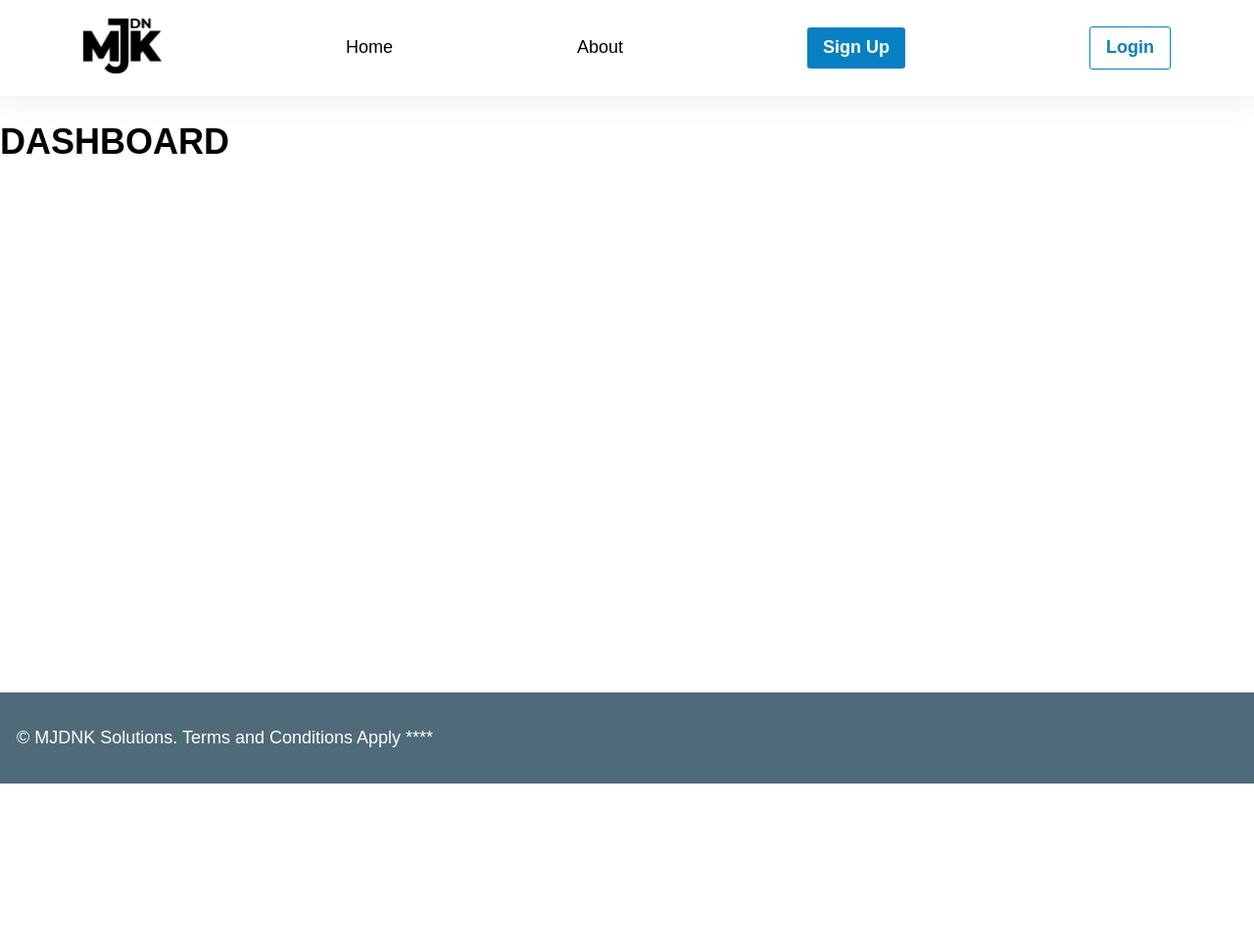
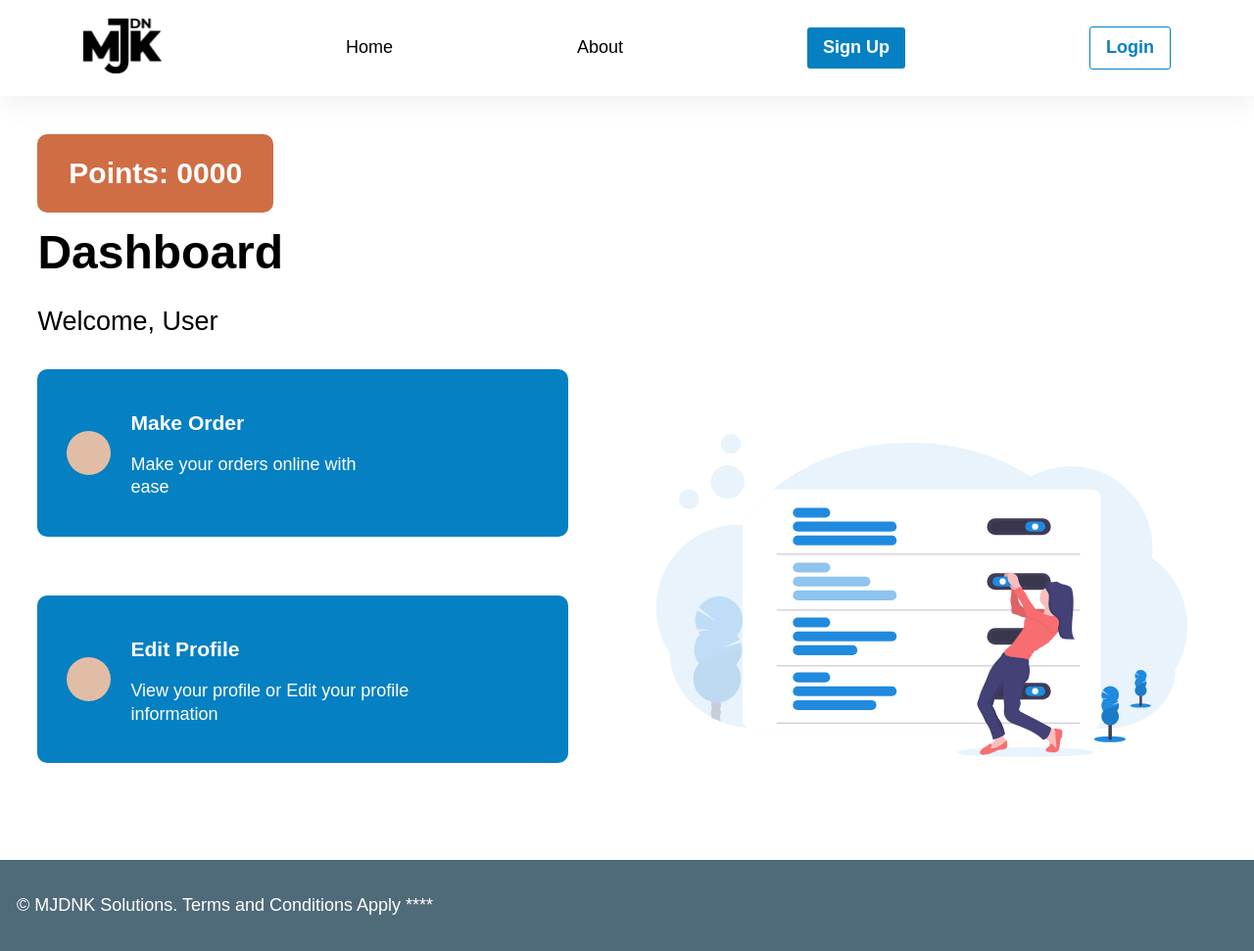
Before and after one commit to SWEN-PROJECT/pizzahut-two, a Flask app: page /dashboard in a window 1280 px wide. Shown: the whole page at 98% size. Before the commit the page ends 800 px from the top, so only its background shows below. Run offline with Flask 2, Linux system fonts and the light colour scheme.

Commit message:
Completed some aspect of Dashboard

```diff
--- /dev/null
+++ b/app/static/css/_dashboard.scss
@@ -0,0 +1,67 @@
+section{
+    padding: 3%;
+
+    .points{
+        width: 20%;
+        height: 10vh;
+        background-color: $dOrange;
+        border-radius: 10px;
+        color: $white;
+        font-size: 20px;
+        display: flex;
+        align-items: center;
+        justify-content: center;
+        h1{
+            margin-top: 10%;
+        }
+    }
+    .first{
+        font-size: 48px;
+        margin: 10px 0px;
+    }
+    h2{
+        font-weight: normal;
+        margin-bottom: 30px;
+    }
+    .grid{
+        display: grid;
+        grid-template-columns: repeat(2, 1fr);
+        .card-holder{
+            display: flex;
+            flex-direction: column;
+            .card{
+                padding: 20px 10px;
+                margin-bottom: 10%;
+                width: 90%;
+                background-color: $mBlue;
+                border-radius: 10px;
+                color: $white;
+                display: flex;
+                align-items: center;
+                .circle{
+                    border-radius: 50%;
+                    width: 45px;
+                    height: 45px;
+                    background-color: $peach;
+                    margin:  0px 20px;
+                }
+                h3{
+                    margin-bottom: 0px;
+                }
+                p{
+                    font-weight: 500;
+                    width: 95%;
+                }
+            }
+        }
+        .image{
+            display: flex;
+            justify-content: center;
+            align-items: center;
+        }
+        img{
+            width: 90%;
+            height: auto;
+        }
+    }
+}
--- a/app/static/css/_footer.scss
+++ b/app/static/css/_footer.scss
@@ -3,9 +3,9 @@
     color: $white;
     padding: 1.0625rem;
     font-size: $med-font;
-    position: fixed;
-    bottom:0px;
-    left:0px;
+    // position: fixed;
+    // bottom:0px;
+    // left:0px;
     width: 100%;
 
 }
--- /dev/null
+++ b/app/static/css/dashboard.css
@@ -0,0 +1,225 @@
+html {
+  font-size: 100%;
+  -webkit-box-sizing: border-box;
+          box-sizing: border-box;
+}
+
+*,
+*::before,
+*::after {
+  -webkit-box-sizing: inherit;
+          box-sizing: inherit;
+}
+
+.pads {
+  max-width: 69.375rem;
+  margin: 0 auto;
+}
+
+.pads-pa {
+  padding-top: 4.375rem;
+  padding-right: 1.5rem;
+  padding-bottom: 4.375rem;
+  padding-left: 1.5rem;
+}
+
+.pads-ptb {
+  padding-top: 4.375rem;
+  padding-bottom: 4.375rem;
+}
+
+.pads-plr {
+  padding-right: 1.5rem;
+  padding-left: 1.5rem;
+}
+
+.flex {
+  display: -webkit-box;
+  display: -ms-flexbox;
+  display: flex;
+}
+
+.flex-jc-spacebtw {
+  -webkit-box-pack: justify;
+      -ms-flex-pack: justify;
+          justify-content: space-between;
+}
+
+.flex-jc-cent {
+  -webkit-box-pack: center;
+      -ms-flex-pack: center;
+          justify-content: center;
+}
+
+.flex-alnitems {
+  -webkit-box-align: center;
+      -ms-flex-align: center;
+          align-items: center;
+}
+
+body {
+  margin: 0;
+  padding: 0;
+  line-height: 1.3;
+  font-family: 'Montserrat', sans-serif;
+  line-height: 1.3;
+  font-size: 1.125rem;
+  color: #000000;
+  font-weight: 300;
+}
+
+.header {
+  position: relative;
+  -webkit-box-shadow: 0px 4px 32px rgba(0, 0, 0, 0.08);
+          box-shadow: 0px 4px 32px rgba(0, 0, 0, 0.08);
+}
+
+.header a {
+  color: #000000;
+  font-size: 18px;
+  font-weight: 300;
+}
+
+.header a:link {
+  text-decoration: none;
+}
+
+.header a:hover {
+  opacity: 0.75;
+  -webkit-transition: all 300ms ease-in-out;
+  transition: all 300ms ease-in-out;
+  cursor: pointer;
+}
+
+.header .two {
+  border-radius: 3px;
+  padding: 9px 16px;
+  font-weight: 700;
+}
+
+.header .two-btn1 {
+  background-color: #0580C3;
+  color: #ffffff;
+}
+
+.header .two-btn2 {
+  background-color: #ffffff;
+  border: solid 1px #0580C3;
+  color: #0580C3;
+}
+
+.header nav {
+  padding-top: 1.065rem;
+  padding-bottom: 1.065rem;
+}
+
+.footer {
+  background-color: #4F6A78;
+  color: #ffffff;
+  padding: 1.0625rem;
+  font-size: 1.125rem;
+  width: 100%;
+}
+
+section {
+  padding: 3%;
+}
+
+section .points {
+  width: 20%;
+  height: 10vh;
+  background-color: #CF6E45;
+  border-radius: 10px;
+  color: #ffffff;
+  font-size: 20px;
+  display: -webkit-box;
+  display: -ms-flexbox;
+  display: flex;
+  -webkit-box-align: center;
+      -ms-flex-align: center;
+          align-items: center;
+  -webkit-box-pack: center;
+      -ms-flex-pack: center;
+          justify-content: center;
+}
+
+section .points h1 {
+  margin-top: 10%;
+}
+
+section .first {
+  font-size: 48px;
+  margin: 10px 0px;
+}
+
+section h2 {
+  font-weight: normal;
+  margin-bottom: 30px;
+}
+
+section .grid {
+  display: -ms-grid;
+  display: grid;
+  -ms-grid-columns: (1fr)[2];
+      grid-template-columns: repeat(2, 1fr);
+}
+
+section .grid .card-holder {
+  display: -webkit-box;
+  display: -ms-flexbox;
+  display: flex;
+  -webkit-box-orient: vertical;
+  -webkit-box-direction: normal;
+      -ms-flex-direction: column;
+          flex-direction: column;
+}
+
+section .grid .card-holder .card {
+  padding: 20px 10px;
+  margin-bottom: 10%;
+  width: 90%;
+  background-color: #0580C3;
+  border-radius: 10px;
+  color: #ffffff;
+  display: -webkit-box;
+  display: -ms-flexbox;
+  display: flex;
+  -webkit-box-align: center;
+      -ms-flex-align: center;
+          align-items: center;
+}
+
+section .grid .card-holder .card .circle {
+  border-radius: 50%;
+  width: 45px;
+  height: 45px;
+  background-color: #E2BDA5;
+  margin: 0px 20px;
+}
+
+section .grid .card-holder .card h3 {
+  margin-bottom: 0px;
+}
+
+section .grid .card-holder .card p {
+  font-weight: 500;
+  width: 95%;
+}
+
+section .grid .image {
+  display: -webkit-box;
+  display: -ms-flexbox;
+  display: flex;
+  -webkit-box-pack: center;
+      -ms-flex-pack: center;
+          justify-content: center;
+  -webkit-box-align: center;
+      -ms-flex-align: center;
+          align-items: center;
+}
+
+section .grid img {
+  width: 90%;
+  height: auto;
+}
+/*# sourceMappingURL=dashboard.css.map */
--- /dev/null
+++ b/app/static/css/dashboard.scss
@@ -0,0 +1,5 @@
+@import "vars";
+@import "globals";
+@import "header";
+@import "footer";
+@import "dashboard";
--- a/app/static/css/landing.css
+++ b/app/static/css/landing.css
@@ -118,9 +118,6 @@ body {
   color: #ffffff;
   padding: 1.0625rem;
   font-size: 1.125rem;
-  position: fixed;
-  bottom: 0px;
-  left: 0px;
   width: 100%;
 }
 
--- a/app/static/css/login.css
+++ b/app/static/css/login.css
@@ -118,9 +118,6 @@ body {
   color: #ffffff;
   padding: 1.0625rem;
   font-size: 1.125rem;
-  position: fixed;
-  bottom: 0px;
-  left: 0px;
   width: 100%;
 }
 
--- a/app/static/css/signin.css
+++ b/app/static/css/signin.css
@@ -118,9 +118,6 @@ body {
   color: #ffffff;
   padding: 1.0625rem;
   font-size: 1.125rem;
-  position: fixed;
-  bottom: 0px;
-  left: 0px;
   width: 100%;
 }
 
--- a/app/templates/cdashboard.html
+++ /dev/null
@@ -1,5 +0,0 @@
-{% extends 'base.html'%}
-
-{% block main %}
-<h1>DASHBOARD</h1>
-{% endblock %}
--- /dev/null
+++ b/app/templates/dashboard.html
@@ -0,0 +1,69 @@
+{% extends 'base.html'%}
+
+{% block css %}
+<link rel="stylesheet" href="{{ url_for('static', filename='css/dashboard.css')}}">
+{% endblock %}
+
+{% block main %}
+<section>
+    {% if type == "C" %}
+        <div class="points">
+            <h1>Points: 0000</h1>
+        </div>
+        <h1 class="first">Dashboard</h1>
+        <h2>Welcome, User</h2>
+        <div class="grid">
+            <div class="card-holder">
+                <div class="card">
+                    <div class="circle"></div>
+                    <div>
+                        <h3>Make Order</h3>
+                        <p>Make your orders online with ease</p>
+                    </div>
+                </div>
+                <div class="card">
+                    <div class="circle"></div>
+                    <div>
+                        <h3>Edit Profile</h3>
+                        <p>View your profile or Edit your profile information</p>
+                    </div>
+                </div>
+            </div>
+            <div class="image">
+                <img src="{{url_for('static', filename='img/dash.svg')}}" alt="Personal Preferences">
+            </div>
+        </div>
+    {% else %}
+        <h1 class="first">Dashboard</h1>
+        <h2>Welcome, User</h2>
+        <div class="grid">
+            <div class="card-holder">
+                <div class="card">
+                    <div class="circle"></div>
+                    <div>
+                        <h3>Edit Menu</h3>
+                        <p>Add, edit or delete current menu items</p>
+                    </div>
+                </div>
+                <div class="card">
+                    <div class="circle"></div>
+                    <div>
+                        <h3>Generate Report</h3>
+                        <p>Generate daily, monthly or yearly reports</p>
+                    </div>
+                </div>
+                <div class="card">
+                    <div class="circle"></div>
+                    <div>
+                        <h3>Create Staff Account</h3>
+                        <p>Create a Staff Account</p>
+                    </div>
+                </div>
+            </div>
+            <div class="image">
+                <img src="{{url_for('static', filename='img/dash.svg')}}" alt="Personal Preferences">
+            </div>
+        </div>
+    {% endif %}
+</section>
+{% endblock %}
--- a/app/templates/header.html
+++ b/app/templates/header.html
@@ -1,3 +1,4 @@
+{% if session['logged-in'] == None %}
     <div class="header">
         <nav class="pads pads-pr flex flex-jc-spacebtw flex-alnitems">
             <a href="{{url_for('landing')}}" class="nav-logo">
@@ -9,3 +10,16 @@
             <a href="{{url_for('login')}}" class="two two-btn2" id="login">Login</a>
         </nav>
     </div>
+{% else %}
+    <div class="header">
+        <nav class="pads pads-pr flex flex-jc-spacebtw flex-alnitems">
+            <a href="{{url_for('landing')}}" class="nav-logo">
+                <img src="{{url_for('static', filename = 'img/blacklogo.png')}}" alt="MJDNK" width="80px" />
+            </a>
+            <a href="{{url_for('landing')}}" id="home">Home</a>
+            <a href="#" id="about">About</a>
+            <a href="{{url_for('signup')}}" class="two two-btn1" id="signup">Sign Up</a>
+            <a href="{{url_for('login')}}" class="two two-btn2" id="login">Login</a>
+        </nav>
+    </div>
+{% endif %}
--- a/app/templates/signup.html
+++ b/app/templates/signup.html
@@ -40,5 +40,6 @@
         </form>
         <p>Already have an account? <a href="{{url_for('login')}}">Login Here</a></p>
     </div>
-</div><br><br>
+</div>
+<!-- <br><br> -->
 {% endblock %}
--- a/app/views.py
+++ b/app/views.py
@@ -1,6 +1,6 @@
 from flask_wtf import form
 from app import app
-from flask import render_template, url_for, redirect, flash, request
+from flask import render_template, url_for, redirect, flash, request, session
 from .forms import LoginForm, SignupForm
 from pizzahut import UserManager, Customer, User
 
@@ -65,7 +65,9 @@ def signup():
 
 @app.route("/dashboard")
 def dashboard():
-    return render_template('cdashboard.html')
+    session['logged-in'] = True
+    session['type'] = 'C'
+    return render_template('dashboard.html', type=session['type'])
 
 @app.after_request
 def add_header(response):
```
Also changed, not shown: 4 other files. Lines whose indentation alone changed are shown as unchanged.
